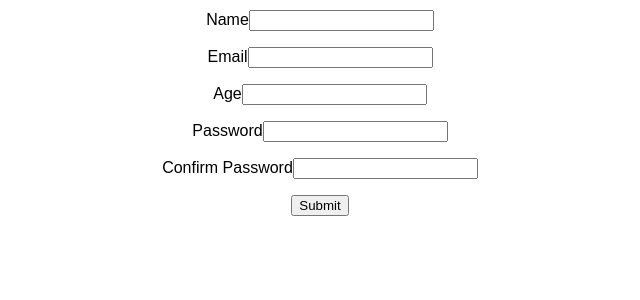
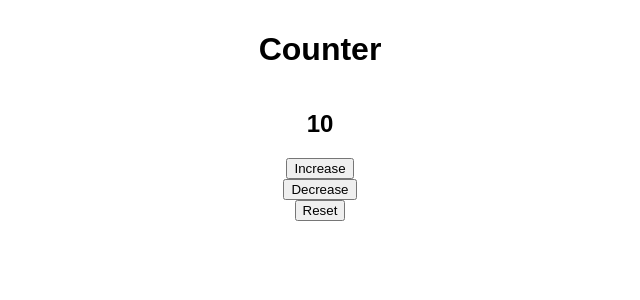
Before and after one commit to danphannguyen/React_Courses, a React (Create React App) app: page / in a window 1280 px wide. Shown: the top 300 px of the page, without its empty margins (320-960 px from the left). Built offline with nearby package versions, Linux system fonts and the light colour scheme.

Commit message:
React ep12

```diff
--- a/src/App.js
+++ b/src/App.js
@@ -1,12 +1,19 @@
 import "./App.css";
-import { Form } from "./components/Form";
+import { useCount }  from "./useCount";
+
 
 
 function App() {
 
+  const { count, increase, decrease, reset } = useCount(10);
+
   return (
     <div className="App">
-      <Form />
+      <h1>Counter</h1>
+      <h2>{count}</h2>
+      <button onClick={increase}>Increase</button>
+      <button onClick={decrease} >Decrease</button>
+      <button onClick={reset} >Reset</button>
     </div>
   );
 }
--- a/src/components/Form.js
+++ /dev/null
@@ -1,50 +0,0 @@
-import { useForm } from "react-hook-form";
-import { yupResolver } from "@hookform/resolvers/yup";
-import * as yup from "yup";
-
-export const Form = () => {
-
-    const schema = yup.object().shape({
-        fullName: yup.string().required("Name is required"),
-        email: yup.string().email().required("Email is required"),
-        age: yup.number().positive().integer().min(18).required("Age is required"),
-        password: yup.string().min(8).max(20).required("Password is required"),
-        confirmPassword: yup.string().oneOf([yup.ref("password"), null], "Password don't match").required("Confirm Password is required"),
-    });
-
-    const { register, handleSubmit, formState: {errors} } = useForm({
-        resolver: yupResolver(schema),
-    });
-
-    const onSubmit = (data) => {
-        console.log(data);
-    }
-
-    return (
-        <div>
-            <form onSubmit={handleSubmit(onSubmit)} >
-                <label htmlFor="name">Name</label>
-                <input type="text" id="name" {...register("fullName")} />
-                <p>{errors.fullName?.message}</p>
-
-                <label htmlFor="email">Email</label>
-                <input type="email" id="email" {...register("email")} />
-                <p>{errors.email?.message}</p>
-
-                <label htmlFor="age">Age</label>
-                <input type="number" id="age" {...register("age")} />
-                <p>{errors.age?.message}</p>
-
-                <label htmlFor="password">Password</label>
-                <input type="password" id="password" {...register("password")}/>
-                <p>{errors.password?.message}</p>
-
-                <label htmlFor="confirmPassword">Confirm Password</label>
-                <input type="password" id="confirmPassword" {...register("confirmPassword")}/>
-                <p>{errors.confirmPassword?.message}</p>
-
-                <button type="submit">Submit</button>
-            </form>
-        </div>
-    );
-}
--- /dev/null
+++ b/src/useCount.js
@@ -0,0 +1,22 @@
+import { useState } from "react";
+
+export const useCount = (initalVal = 0) => {
+
+    const [count, setCount] = useState(initalVal);
+
+    const increase = () => {
+        setCount((prevCount) => prevCount + 1);
+    };
+
+    const decrease = () => {
+        setCount((prevCount) => prevCount - 1);
+    };
+
+    const reset = () => {
+        setCount(0);
+    };
+
+    return { count, increase, decrease, reset };
+
+
+}
```
